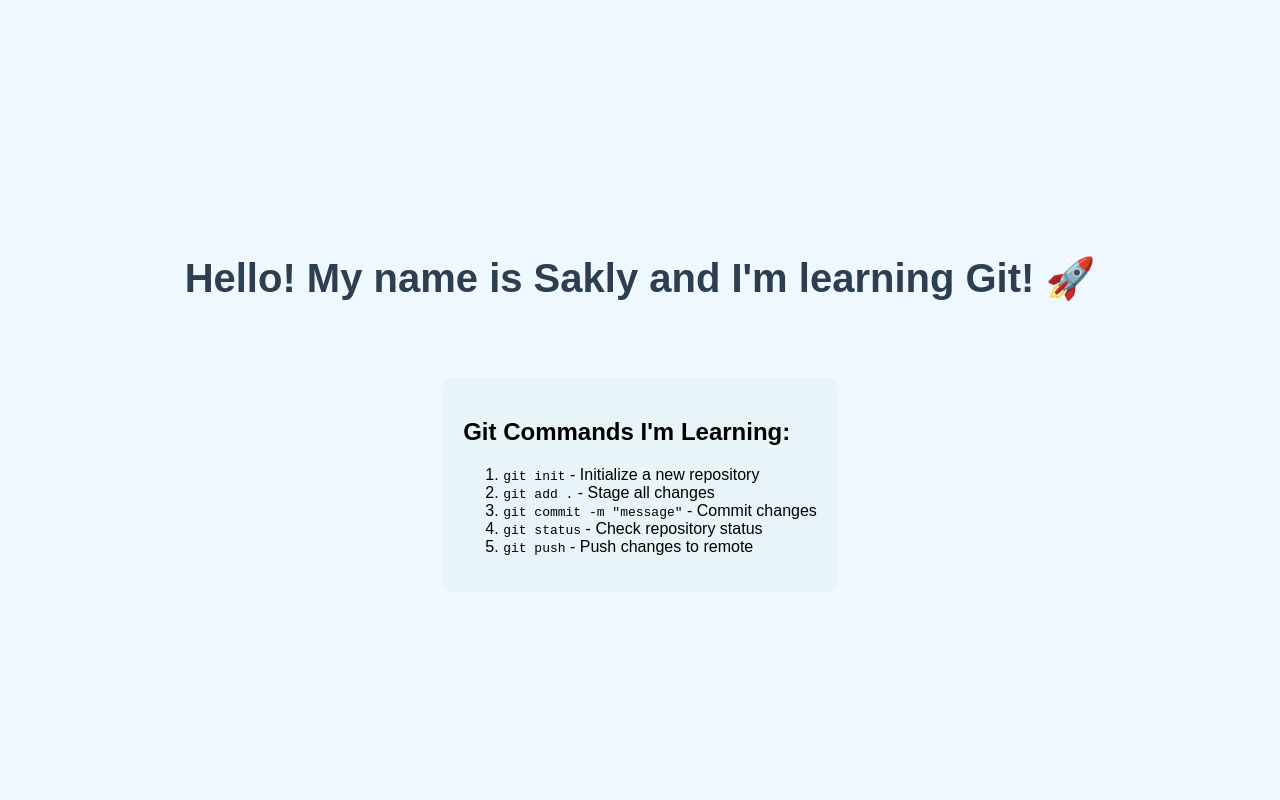
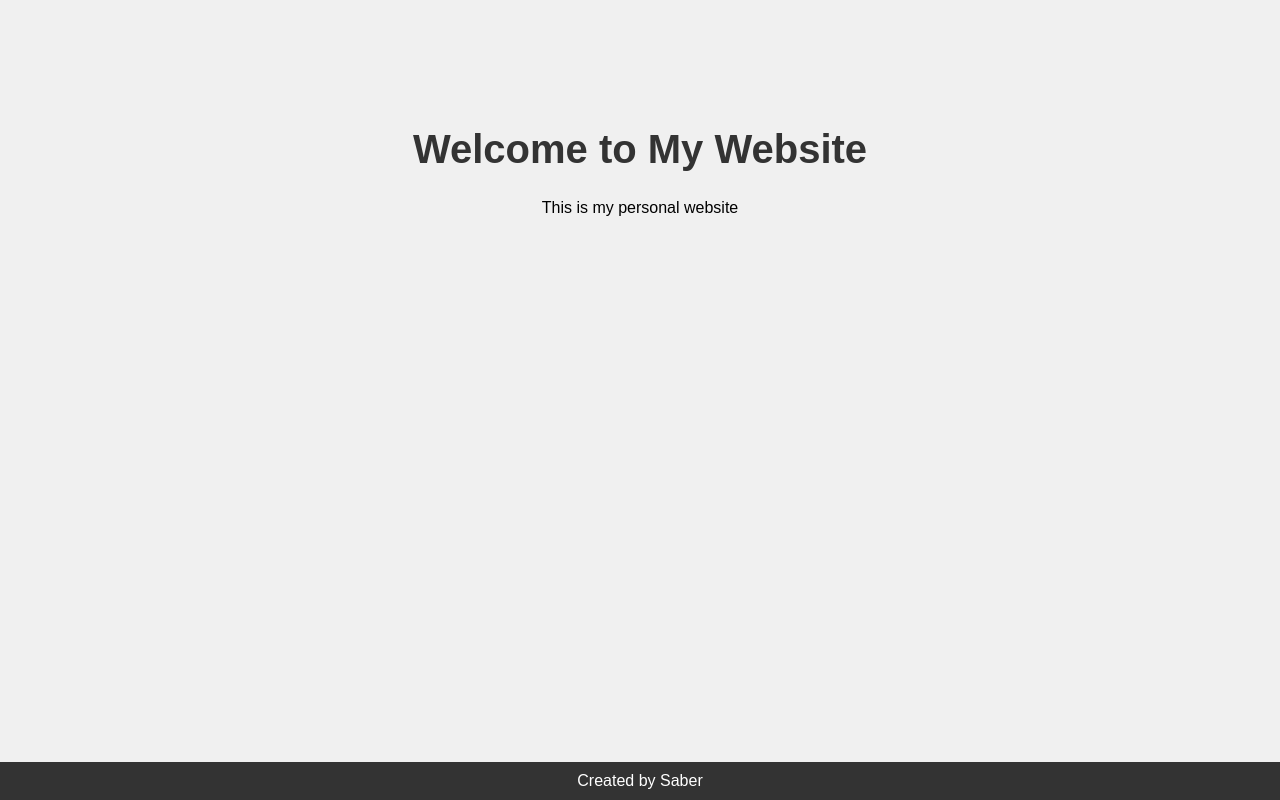
Before and after one commit to Sakly-Saber/git-repo, a plain HTML site: page index.html in a window 1280 px wide. Drawn offline with Linux system fonts and the light colour scheme.

Commit message:
Change webpage to Welcome

```diff
--- a/index.html
+++ b/index.html
@@ -3,46 +3,42 @@
 <head>
     <meta charset="UTF-8">
     <meta name="viewport" content="width=device-width, initial-scale=1.0">
-    <title>Saber's Git Learning</title>
+    <title>Welcome to My Website</title>
     <style>
         body {
             font-family: Arial, sans-serif;
-            display: flex;
-            flex-direction: column;
-            align-items: center;
-            justify-content: center;
-            min-height: 100vh;
             margin: 0;
-            background-color: #f0f8ff;
+            padding: 0;
+            background-color: #f0f0f0;
         }
-
+        .container {
+            text-align: center;
+            padding: 100px 20px;
+        }
         h1 {
-            color: #2c3e50;
+            color: #333;
             font-size: 2.5em;
+        }
+        footer {
+            position: fixed;
+            bottom: 0;
+            left: 0;
+            width: 100%;
+            background-color: #333;
+            color: white;
             text-align: center;
-            padding: 20px;
-        }
-
-        .git-section {
-            margin-top: 30px;
-            padding: 20px;
-            background-color: #e8f4f8;
-            border-radius: 10px;
+            padding: 10px 0;
         }
     </style>
 </head>
 <body>
-    <h1>Hello! My name is Sakly and I'm learning Git! 🚀</h1>
+    <div class="container">
+        <h1>Welcome to My Website</h1>
+        <p>This is my personal website</p>
+    </div>
 
-    <div class="git-section">
-        <h2>Git Commands I'm Learning:</h2>
-        <ol>
-            <li><code>git init</code> - Initialize a new repository</li>
-            <li><code>git add .</code> - Stage all changes</li>
-            <li><code>git commit -m "message"</code> - Commit changes</li>
-            <li><code>git status</code> - Check repository status</li>
-            <li><code>git push</code> - Push changes to remote</li>
-        </ol>
-    </div>
+    <footer>
+        Created by Saber
+    </footer>
 </body>
 </html>
```
